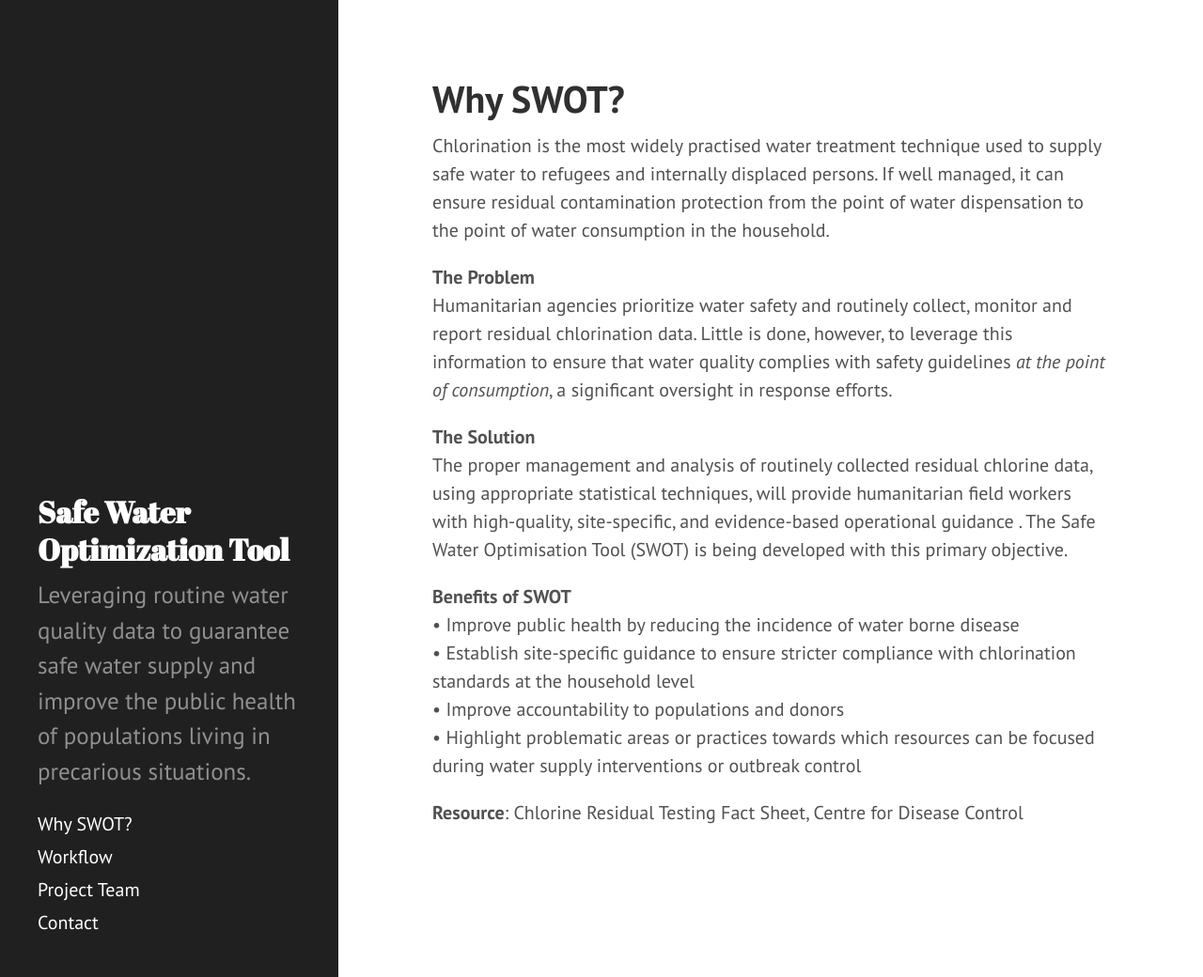
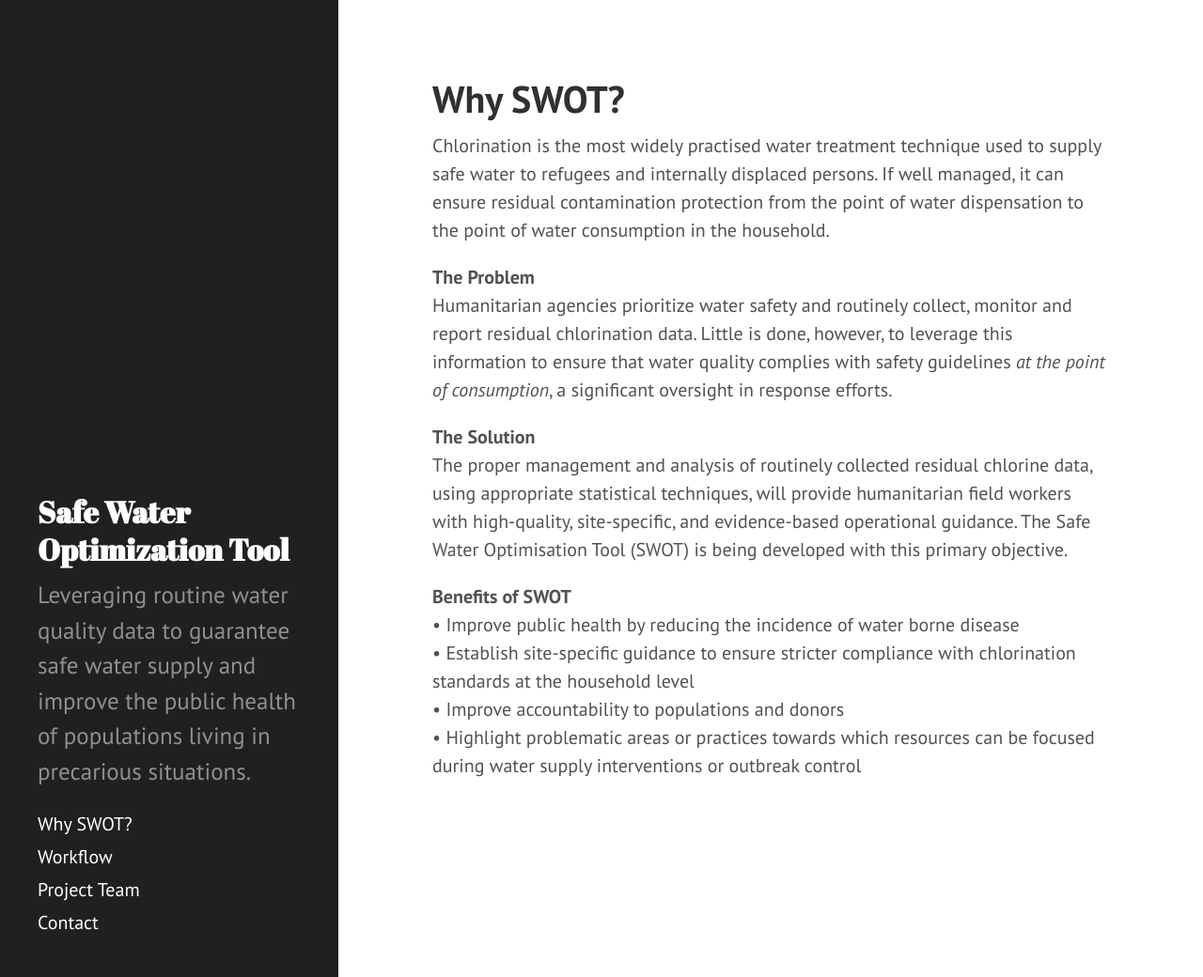
Before and after one commit to safeh2o/swot-infopage, a Jekyll site: the page built from Why-SWOT.md, in a window 1280 px wide and 1040 px high. Shown: the whole window at 94% size. Built offline with Jekyll 4.4.1, drawn with Linux system fonts in a browser that asks for light colours; Markdown is read by kramdown in place of the engine named in the settings.

Commit message:
Update Why-SWOT.md

```diff
--- a/Why-SWOT.md
+++ b/Why-SWOT.md
@@ -9,12 +9,10 @@
 Humanitarian agencies prioritize water safety and routinely collect, monitor and report residual chlorination data. Little is done, however, to leverage this information to ensure that water quality complies with safety guidelines <em>at the point of consumption</em>, a significant oversight in response efforts.
 
 <b>The Solution</b><br>
-The proper management and analysis of routinely collected residual chlorine data, using appropriate statistical techniques, will provide humanitarian field workers with high-quality, site-specific, and evidence-based operational guidance . The Safe Water Optimisation Tool (SWOT) is being developed with this primary objective.
+The proper management and analysis of routinely collected residual chlorine data, using appropriate statistical techniques, will provide humanitarian field workers with high-quality, site-specific, and evidence-based operational guidance. The Safe Water Optimisation Tool (SWOT) is being developed with this primary objective.
 
 <b>Benefits of SWOT</b><br>
 •	Improve public health by reducing the incidence of water borne disease<br>
 •	Establish site-specific guidance to ensure stricter compliance with chlorination standards at the household level<br>
 •	Improve accountability to populations and donors<br>
 •	Highlight problematic areas or practices towards which resources can be focused during water supply interventions or outbreak control
-
-<b>Resource</b>: Chlorine Residual Testing Fact Sheet, Centre for Disease Control
```
